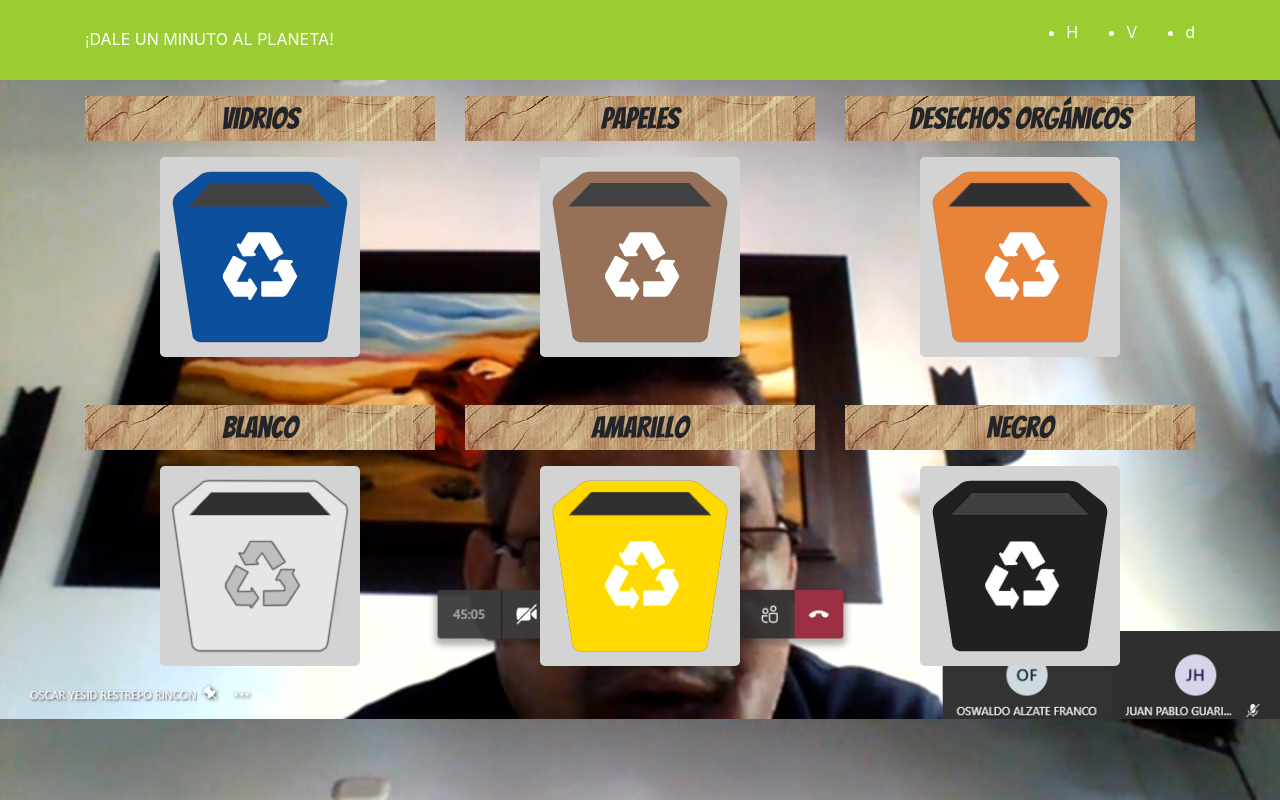
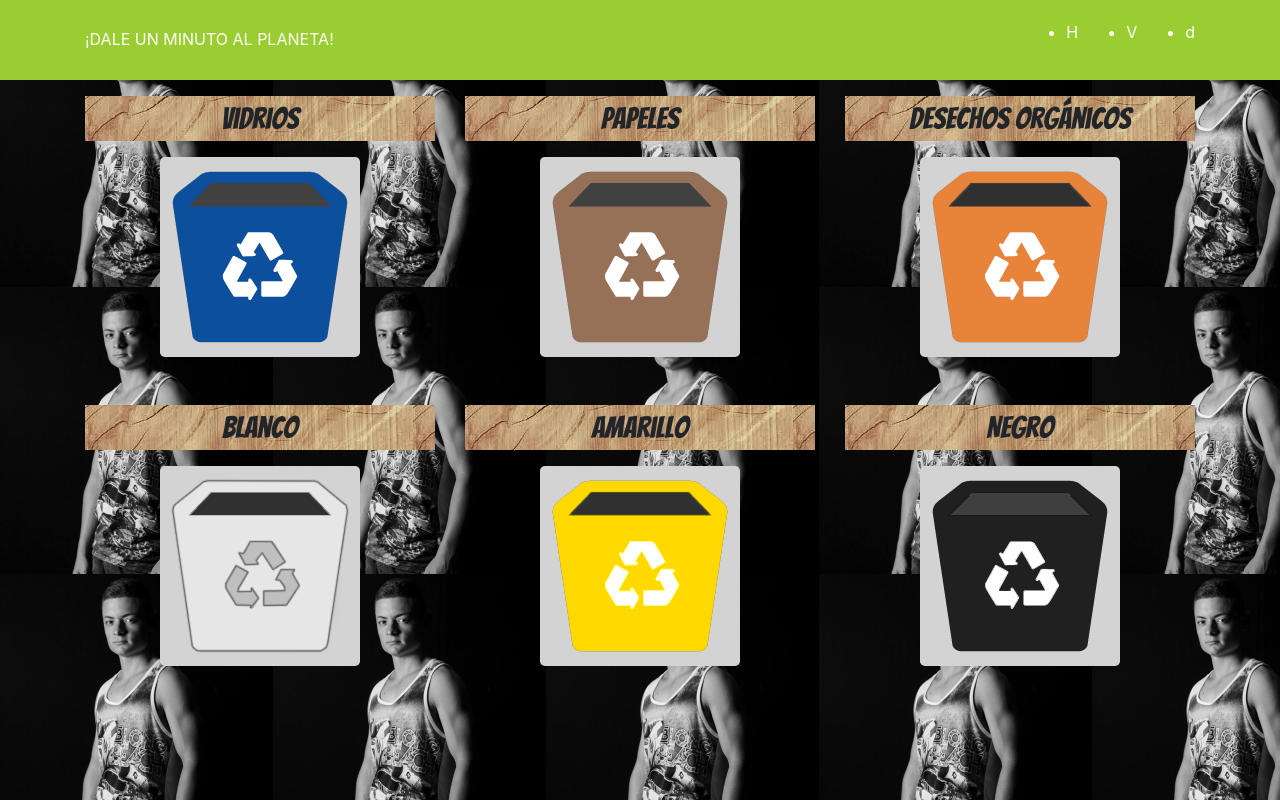
Before and after one commit to jp0617/dumap, an Angular app: page / in a window 1280 px wide. Built offline with nearby package versions, Linux system fonts and the light colour scheme.

Commit message:
cambio background

```diff
--- a/src/styles.scss
+++ b/src/styles.scss
@@ -1,4 +1,4 @@
 body{
-  background-image: url("assets/img/oscar.jpg");
+  background-image: url("assets/img/oswaldo.jpg");
   background-repeat: repeat;
 }
```
Also changed, not shown: src/assets/img/oswaldo.jpg (added).
